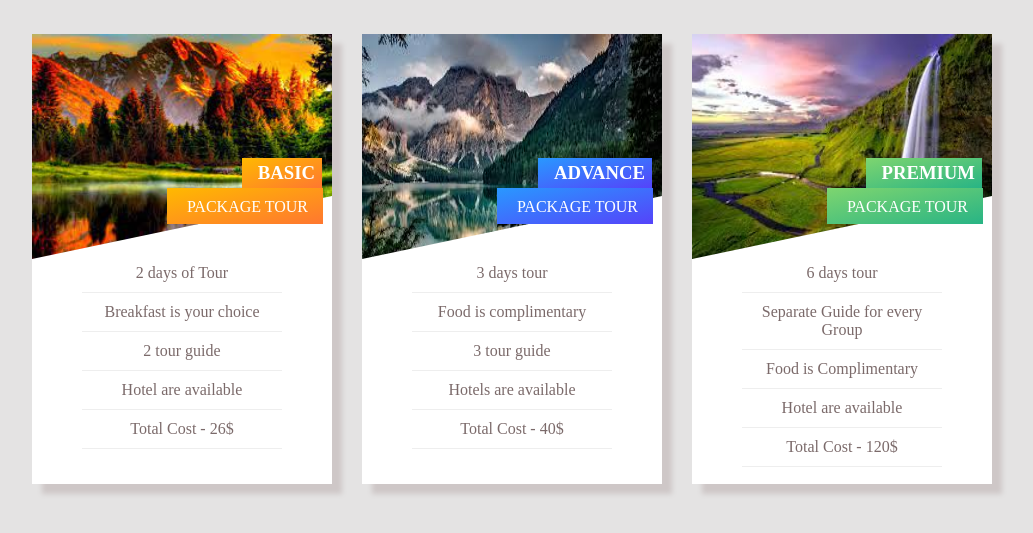
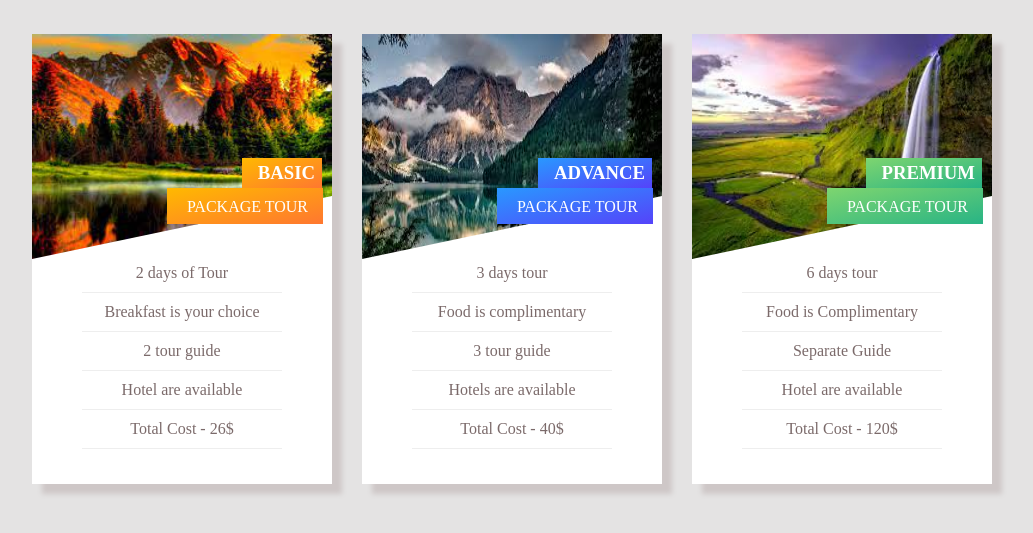
Before and after one commit to uc-ty/CSS--P-1, a plain HTML site: page index.html in a window 1280 px wide. Shown: the part 103-636 px from the top of the page, without its empty margins (128-1161 px from the left). Drawn offline with Linux system fonts and the light colour scheme.

Commit message:
fixed bugs
Signed-off-by: Tanish Yadav <tanish.yadav@ucertify.com>

```diff
--- a/index.html
+++ b/index.html
@@ -54,8 +54,8 @@
                     <h3 class="header" id="head3">PREMIUM </h3>
                     <h4 class="header_1" id="head3">PACKAGE TOUR</h4>
                     <p class="border">6 days tour </p>
-                    <p class="border">Separate Guide for every Group</p>
                     <p class="border">Food is Complimentary</p>
+                    <p class="border">Separate Guide</p>
                     <p class="border">Hotel are available</p>
                     <p class="border">Total Cost - 120$</p>
                 </div>
```
